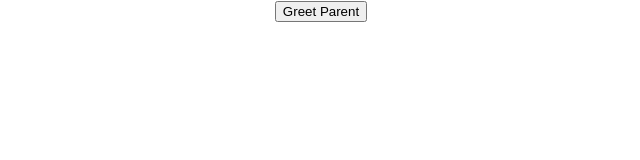
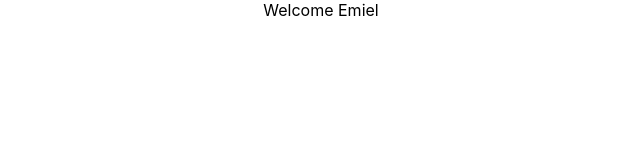
Before and after one commit to EdeJ/react-codevolution, a React (Create React App) app: page / in a window 1280 px wide. Shown: the top 160 px of the page, without its empty margins (319-959 px from the left). Built offline with nearby package versions, Linux system fonts and the light colour scheme.

Commit message:
lesson 16

```diff
--- a/src/App.js
+++ b/src/App.js
@@ -9,11 +9,13 @@
 import ClassClick from './components/ClassClick';
 import EventBind from './components/EventBind';
 import ParentComponent from './components/ParentComponent';
+import UserGreeting from './components/UserGreeting';
 
 function App() {
   return (
     <div className="App">
-      <ParentComponent />
+      <UserGreeting />
+      {/* <ParentComponent /> */}
       {/* <EventBind /> */}
       {/* <FunctionClick />
       <ClassClick /> */}
--- /dev/null
+++ b/src/components/UserGreeting.js
@@ -0,0 +1,53 @@
+import React, { Component } from 'react'
+import Message from './Message'
+
+class UserGreeting extends Component {
+    constructor(props) {
+        super(props)
+
+        this.state = {
+            isLoggedIn: true
+        }
+    }
+
+    render() {
+
+
+        return this.state.isLoggedIn && <div>Welcome Emiel</div>
+
+
+        // return this.state.isLoggedIn ? (
+        //     <div>Welcome Emiel</div>
+        // ) : (
+        //         <div>Welcome Guest</div>)
+
+
+        // let message
+        // if (this.state.isLoggedIn) {
+        //     message = <div>Welkome Emiel</div>
+        // } else {
+        //     message = <div>Welcome Guest</div>
+        // }
+
+        // return <div>{message}</div>
+        // if (this.state.isLoggedIn) {
+        //     return (
+        //         <div>Welcome Emiel</div>
+        //     )
+        // } else {
+        //     return (
+        //         <div>Welcome Guest</div>
+        //     )
+        // }
+        // return (
+        //     <div>
+        //         <div>Welcome Emiel</div>
+        //         <div>Welcome Guest</div>
+        //     </div>
+
+        // )
+    }
+
+}
+
+export default UserGreeting
```
